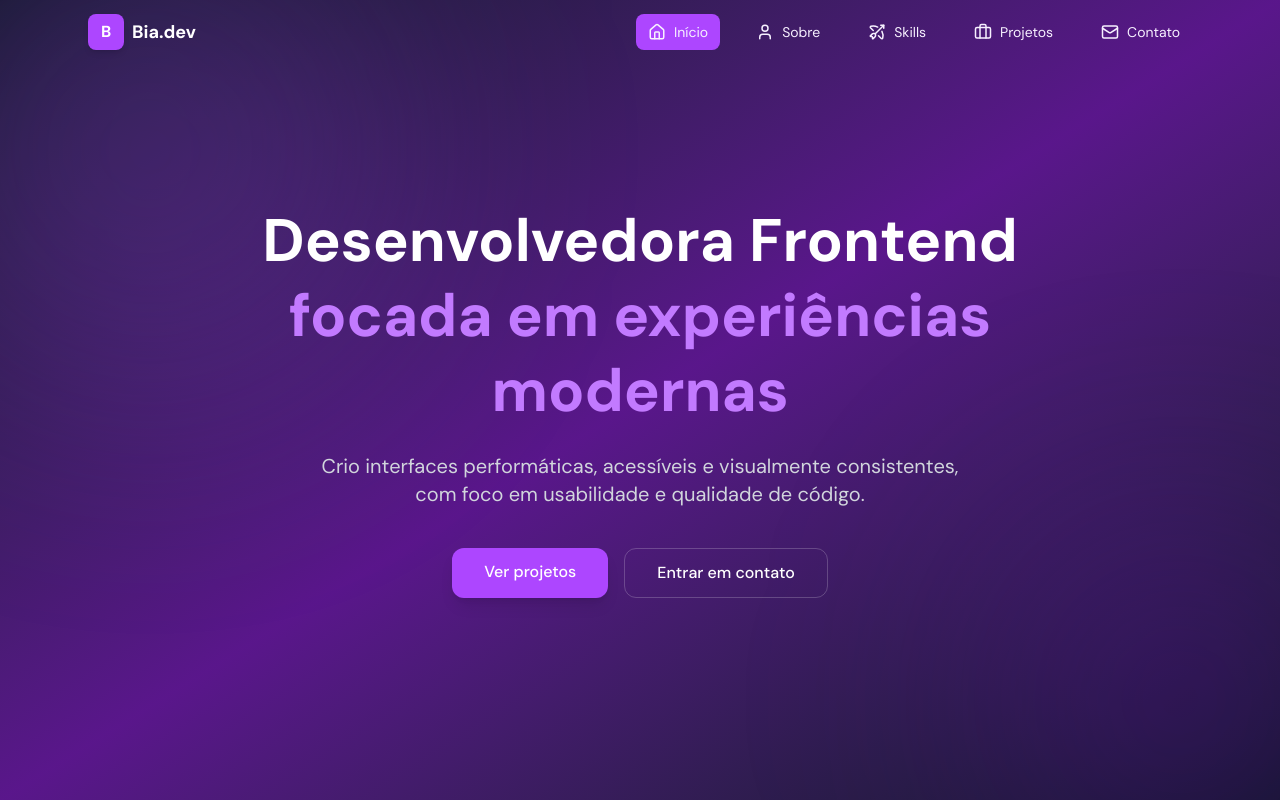
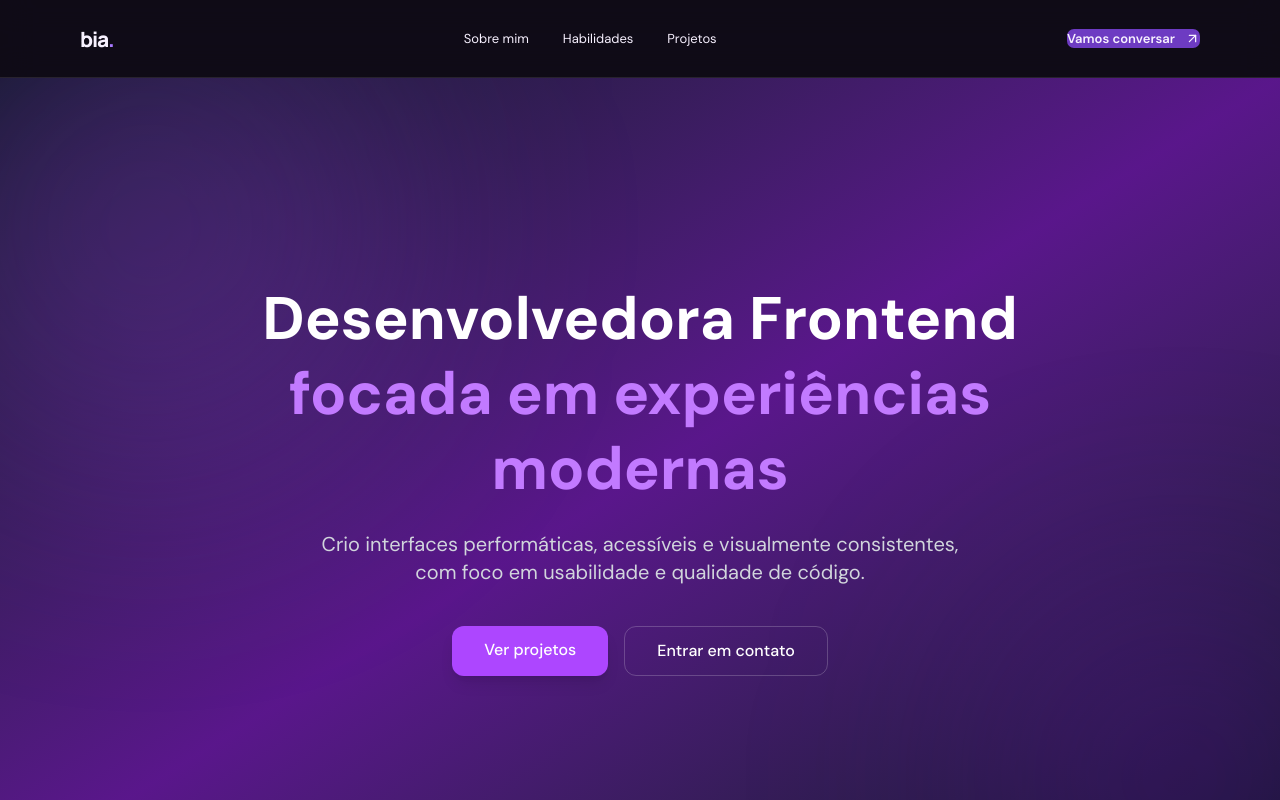
Before and after one commit to Chokiwars/Portifolio, a React (Vite) app: page / in a window 1280 px wide. Shown: the top 800 px of the page. Built offline with nearby package versions, Linux system fonts and the light colour scheme.

Commit message:
feat: refactor Header and Footer components for improved structure and styling

```diff
--- a/src/components/layout/Header.jsx
+++ b/src/components/layout/Header.jsx
@@ -1,101 +1,26 @@
-import { useState, useEffect } from "react";
-import { Home, User, BowArrow, Briefcase, Mail, Menu, X } from "lucide-react";
-import { Link, useLocation } from "react-router-dom";
+import { useState } from "react";
+import { ArrowUpRight, Menu, X } from "lucide-react";
+
+const links = [
+  ["Sobre mim", "sobre"],
+  ["Habilidades", "habilidades"],
+  ["Projetos", "projetos"],
+];
 
 export default function Header() {
-  const [isOpen, setIsOpen] = useState(false);
-  const [isScrolled, setIsScrolled] = useState(false);
-  const location = useLocation();
-
-  const navigationItems = [
-    { name: "Início", href: "/", icon: <Home size={18} /> },
-    { name: "Sobre", href: "/sobre-mim", icon: <User size={18} /> },
-    { name: "Skills", href: "/habilidades", icon: <BowArrow size={18} /> },
-    { name: "Projetos", href: "/projetos", icon: <Briefcase size={18} /> },
-    { name: "Contato", href: "/contato", icon: <Mail size={18} /> },
-  ];
-
-  useEffect(() => {
-    const handleScroll = () => {
-      setIsScrolled(window.scrollY > 20);
-    };
-
-    window.addEventListener("scroll", handleScroll);
-    return () => window.removeEventListener("scroll", handleScroll);
-  }, []);
-
-  const isActive = (path) => location.pathname === path;
+  const [open, setOpen] = useState(false);
 
   return (
-    <header
-      className={`fixed top-0 left-0 w-full z-50 transition-all duration-300 ${
-        isScrolled
-          ? "bg-gray-900/90 backdrop-blur-md border-b border-white/10 shadow-lg"
-          : "bg-transparent"
-      }`}
-    >
-      <div className="max-w-6xl mx-auto px-6 flex items-center justify-between h-16">
-
-        {/* Logo */}
-        <Link to="/" className="flex items-center gap-2 group">
-          <div className="w-9 h-9 bg-purple-500 rounded-lg flex items-center justify-center font-bold text-white shadow-md group-hover:scale-110 transition">
-            B
-          </div>
-          <span className="text-lg font-bold text-white group-hover:text-purple-400 transition">
-            Bia.dev
-          </span>
-        </Link>
-
-        {/* Desktop Menu */}
-        <nav className="hidden md:flex items-center gap-6">
-          {navigationItems.map((item) => (
-            <Link
-              key={item.name}
-              to={item.href}
-              className={`flex items-center gap-2 px-3 py-2 rounded-lg text-sm transition-all duration-300 ${
-                isActive(item.href)
-                  ? "bg-purple-500 text-white"
-                  : "text-gray-300 hover:text-white hover:bg-white/10"
-              }`}
-            >
-              {item.icon}
-              {item.name}
-            </Link>
-          ))}
+    <header className="topbar sticky top-0 z-20 border-b border-ink/10 bg-paper/90 backdrop-blur-lg">
+      <div className="container nav mx-auto flex h-full w-[min(1120px,calc(100%-64px))] items-center justify-between">
+        <a className="brand font-display text-[21px] font-extrabold tracking-[-1.2px]" href="#inicio" onClick={() => setOpen(false)} aria-label="Bia, início">bia<span className="text-lilac">.</span></a>
+        <nav className={`navlinks${open ? " open" : ""}`} aria-label="Navegação principal">
+          {links.map(([label, id]) => <a key={id} href={`#${id}`} onClick={() => setOpen(false)}>{label}</a>)}
         </nav>
-
-        {/* Mobile Button */}
-        <button
-          className="md:hidden text-white"
-          onClick={() => setIsOpen(!isOpen)}
-        >
-          {isOpen ? <X size={28} /> : <Menu size={28} />}
+        <a className="nav-cta" href="#contato">Vamos conversar <ArrowUpRight size={15} /></a>
+        <button className="menu-toggle" type="button" onClick={() => setOpen(!open)} aria-label={open ? "Fechar menu" : "Abrir menu"} aria-expanded={open}>
+          {open ? <X size={22} /> : <Menu size={22} />}
         </button>
-      </div>
-
-      {/* Mobile Menu */}
-      <div
-        className={`md:hidden transition-all duration-300 overflow-hidden ${
-          isOpen ? "max-h-96 opacity-100" : "max-h-0 opacity-0"
-        }`}
-      >
-        <div className="bg-gray-900/95 backdrop-blur-md px-6 pb-6 pt-4 space-y-3">
-          {navigationItems.map((item) => (
-            <Link
-              key={item.name}
-              to={item.href}
-              onClick={() => setIsOpen(false)}
-              className={`flex items-center gap-3 px-4 py-3 rounded-lg text-base transition ${
-                isActive(item.href)
-                  ? "bg-purple-500 text-white"
-                  : "text-gray-300 hover:bg-white/10 hover:text-white"
-              }`}
-            >
-              {item.icon}
-              {item.name}
-            </Link>
-          ))}
-        </div>
       </div>
     </header>
   );
--- a/src/components/ui/Footer.jsx
+++ b/src/components/ui/Footer.jsx
@@ -1,7 +1,13 @@
+import { ArrowUpRight } from "lucide-react";
+
 export default function Footer() {
   return (
-    <footer className="py-6 bg-slate-950 text-center text-gray-500">
-      © 2026 Bia - Todos os direitos reservados 💜
+    <footer className="footer">
+      <div className="container footer-inner">
+        <strong>bia.</strong>
+        <span>© {new Date().getFullYear()} Bia. Feito com cuidado e café.</span>
+        <a href="#inicio">Voltar ao topo <ArrowUpRight size={13} /></a>
+      </div>
     </footer>
   );
 }
```
